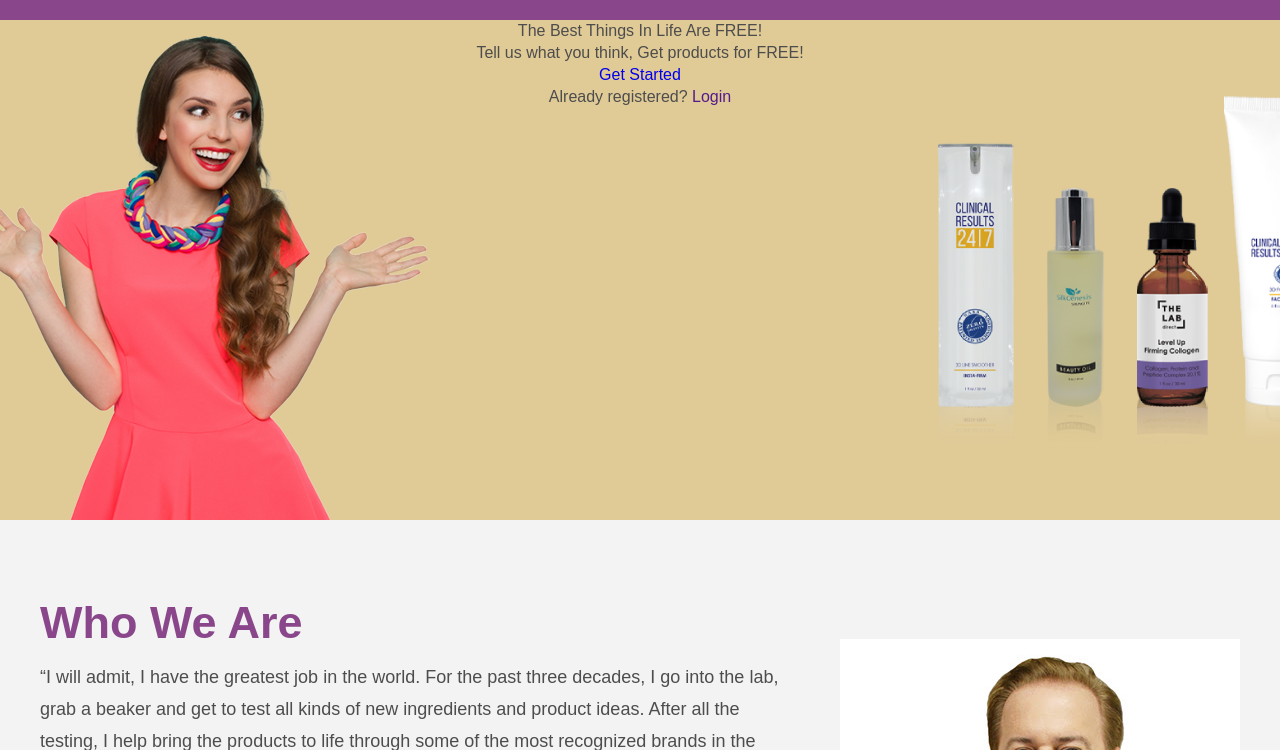
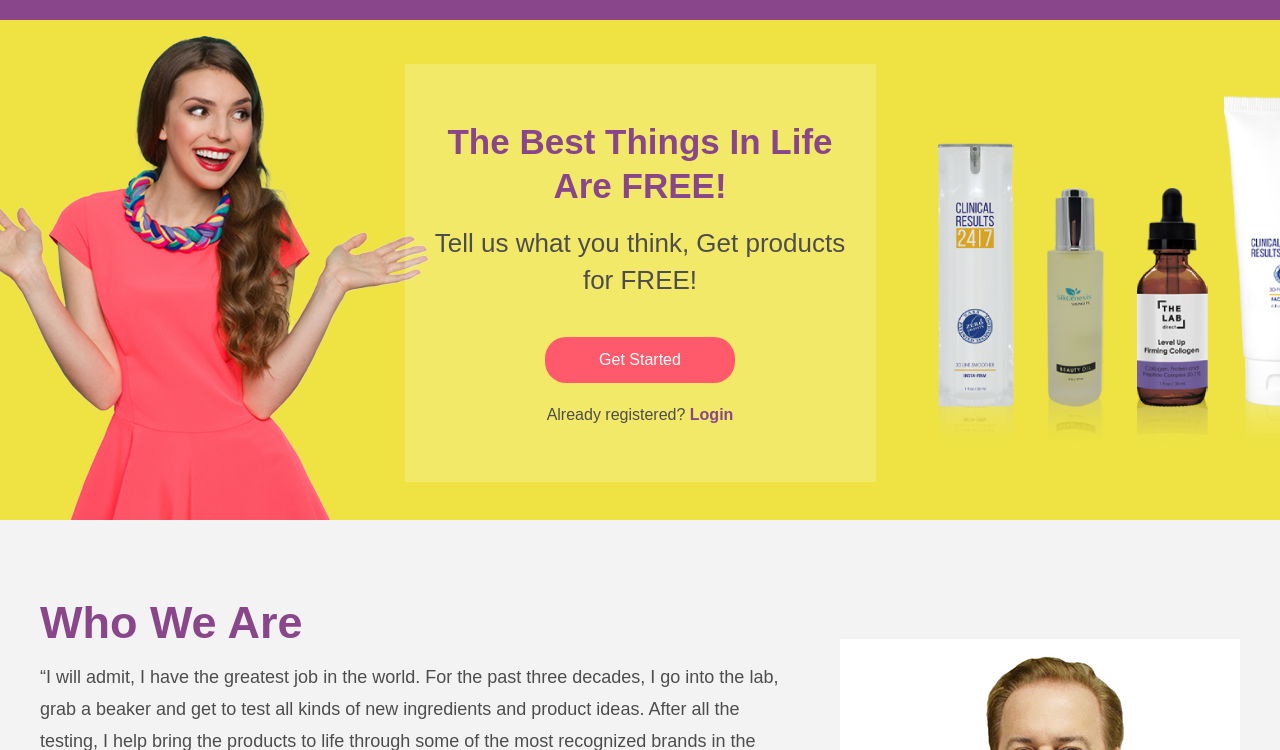
Before and after one commit to vituallajuphet/test-beautybeaker, a website: page index.html in a window 1280 px wide. Shown: the part 50-800 px from the top of the page. Drawn offline with nearby package versions, Linux system fonts and the light colour scheme.

Commit message:
update color

```diff
--- a/assets/scss/includes/_homepage.scss
+++ b/assets/scss/includes/_homepage.scss
@@ -37,23 +37,46 @@
         min-height: 400px;
         .brn_info{
             position: absolute;
-            top: 0;
+            top: 44px;
             left: 0;
             right: 0;
             margin: 0 auto;
+            padding: 56px 30px;
+            background: rgba(255,255,255,0.2);
+            max-width: 471px;
+            min-height: 274px;
             h2{
-
+                font-size: 35px;
+                line-height: 44px;
+                font-weight: bold;
+                margin-bottom: 17px;
+                color: #8a468a;
             }
             p{
-
+                font-weight: 300;
+                font-size: 26px;
+                line-height: 37px;
             }
             .btn_started{
-
+                max-width: 190px;
+                width: 100%;
+                display: block;
+                background: #fe5a6b;
+                text-align: center;
+                padding: 12px 0;
+                border-radius: 21px;
+                color: #fff;
+                margin: 38px auto 21px;
+                transition: all ease-in-out 300ms;
+                &:hover{
+                    opacity: .6;
+                }
             }
 
             .bnr_btm{
-                a{
-
+                .login-btn{
+                    font-weight: bold;
+                    color: #8a468a;
                 }
             }
         }
@@ -61,7 +84,7 @@
             width: 1920px;
             margin-left: -353px;
             position: relative;
-            background: #e0ca96;
+            background: #eee342;
             img{
                 display: block;
             }
@@ -259,7 +282,7 @@
 }
 
 #main_area{
-    background-color: #e0ca96;
+    background-color: #eee342;
 
     .main_cont{
         padding: 73px 0;
@@ -268,7 +291,8 @@
             text-align: center;
             margin-bottom: 50px;
             font-weight: bold;
-            color: #8a468a;
+            color: #3e4749;
+            line-height: 100%;
         }
         main{
             .main_inner{
--- a/index.html
+++ b/index.html
@@ -38,8 +38,8 @@
                         <h2>The Best Things In Life Are FREE!</h2>
                         <p>Tell us what you think, <span>Get products for FREE!</span></p>
                         <a class="btn_started" href="#">Get Started</a>
-                        <div>
-                            Already registered? <a href="">Login</a>
+                        <div class="bnr_btm">
+                            Already registered? <a href="#" class="login-btn" >Login</a>
                         </div>
                     </div>
                 </div>
```
Also changed, not shown: assets/css/index.css.
